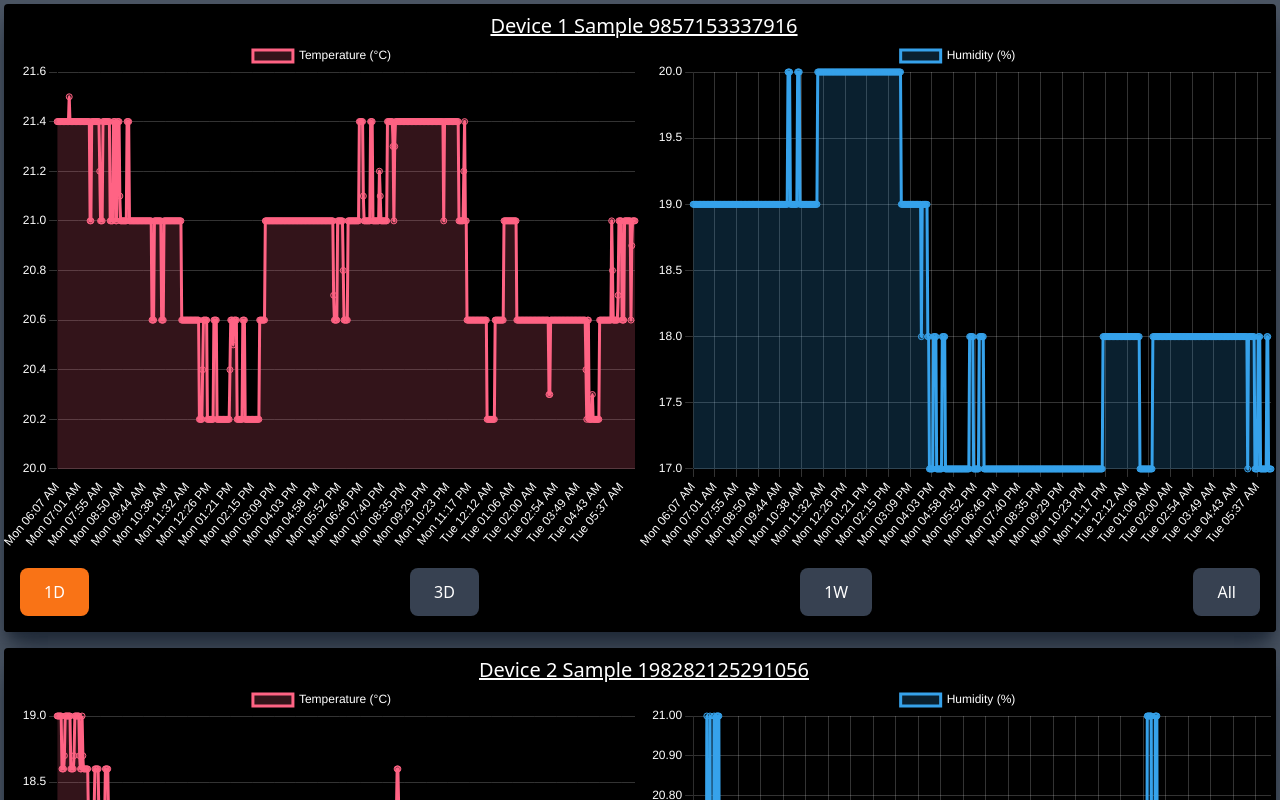
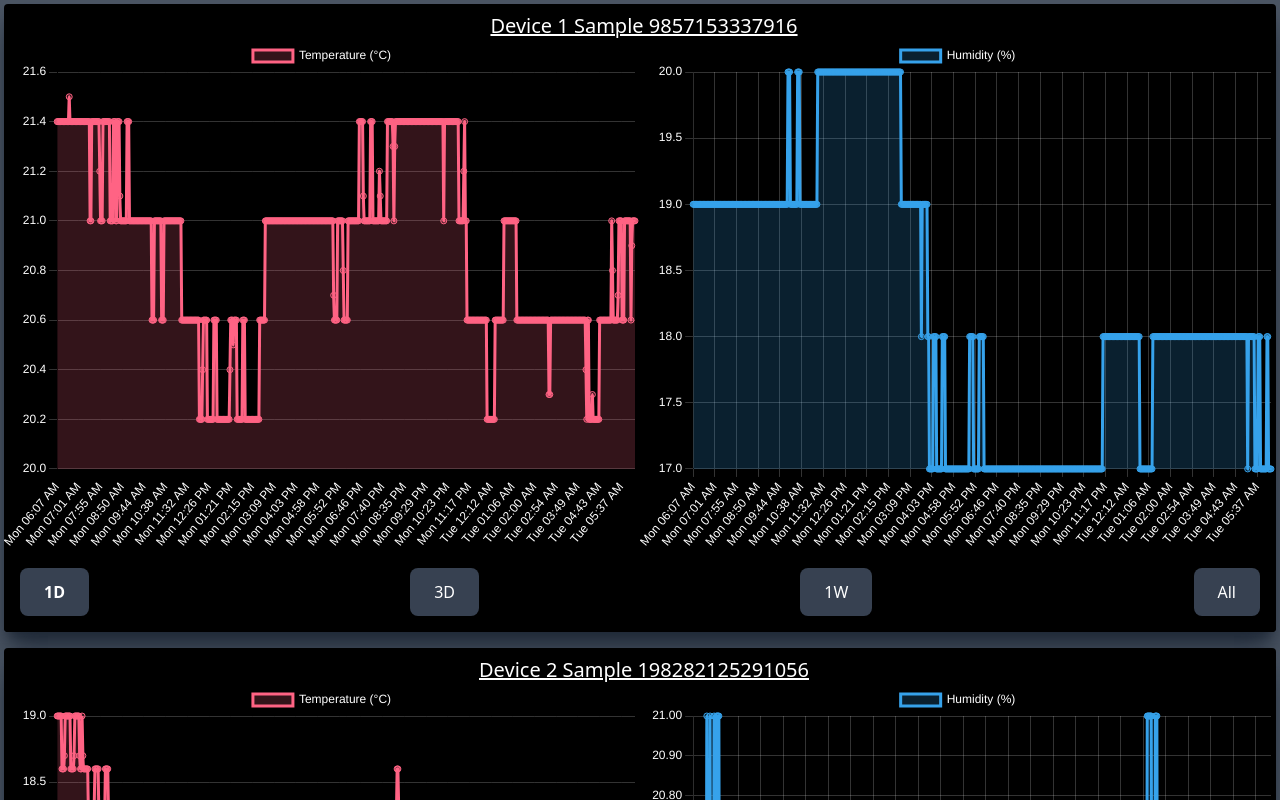
Before and after one commit to ramzialhaddad/humiditytemp, a SvelteKit app: page / in a window 1280 px wide. Shown: the top 800 px of the page. Built offline with nearby package versions, Linux system fonts and the light colour scheme.

Commit message:
changed colours of active buttons

```diff
--- a/src/routes/Graph.svelte
+++ b/src/routes/Graph.svelte
@@ -174,25 +174,25 @@
 	<div class="bg-black p-4 rounded">
 		<div class="flex justify-between items-center">
 			<button class="bg-gray-700 text-white px-6 py-3 rounded-lg mr-4 sm:mr-0 transition-colors
-			{selectedButton == '1d' ? 'bg-orange-500' : ''}"
+			{selectedButton == '1d' ? 'bg-gray-400 text-black font-bold' : ''}"
 
 					onclick={()=> handleButtonClick('1d')}
 			>1D</button>
 
 			<button class="bg-gray-700 text-white px-6 py-3 rounded-lg mr-4 sm:mr-0 transition-colors
-			{selectedButton == '3d' ? 'bg-orange-500' : ''}"
+			{selectedButton == '3d' ? 'bg-gray-400 text-black font-bold' : ''}"
 
 					onclick={()=> handleButtonClick('3d')}
 			>3D</button>
 
 			<button class="bg-gray-700 text-white px-6 py-3 rounded-lg mr-4 sm:mr-0 transition-colors
-				{selectedButton == '1w' ? 'bg-orange-500' : ''}"
+				{selectedButton == '1w' ? 'bg-gray-400 text-black font-bold' : ''}"
 
 					onclick={()=> handleButtonClick('1w')}
 			>1W</button>
 
 			<button class="bg-gray-700 text-white px-6 py-3 rounded-lg mr-4 sm:mr-0 transition-colors
-				{selectedButton == 'at' ? 'bg-orange-500' : ''}"
+				{selectedButton == 'at' ? 'bg-gray-400 text-black font-bold' : ''}"
 
 					onclick={()=> handleButtonClick('at')}
 			>All</button>
```
